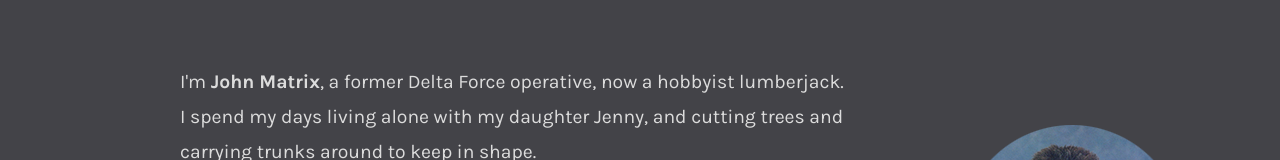
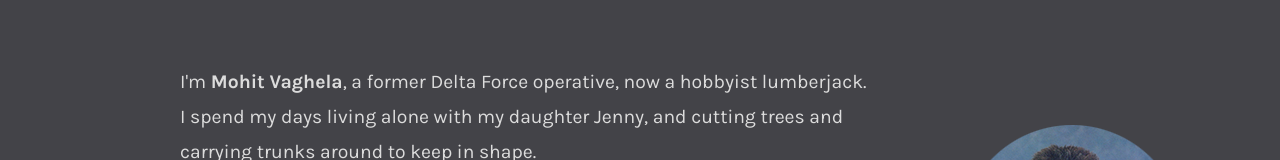
Before and after one commit to vaghelamohit/vaghelamohit.github.io, a Vue app: page / in a window 1280 px wide. Shown: the part 189-349 px from the top of the page. Built offline with nearby package versions, Linux system fonts and the light colour scheme; no server answers.

Commit message:
Update About.vue

```diff
--- a/src/views/About.vue
+++ b/src/views/About.vue
@@ -4,7 +4,7 @@
 
     <div class="paragraph">
       <div>
-        I'm <strong>John Matrix</strong>, a former Delta Force operative, now a hobbyist lumberjack.<br/>
+        I'm <strong>Mohit Vaghela</strong>, a former Delta Force operative, now a hobbyist lumberjack.<br/>
         I spend my days living alone with my daughter Jenny, and cutting trees and carrying trunks around to keep in shape.
       </div>
 
```
